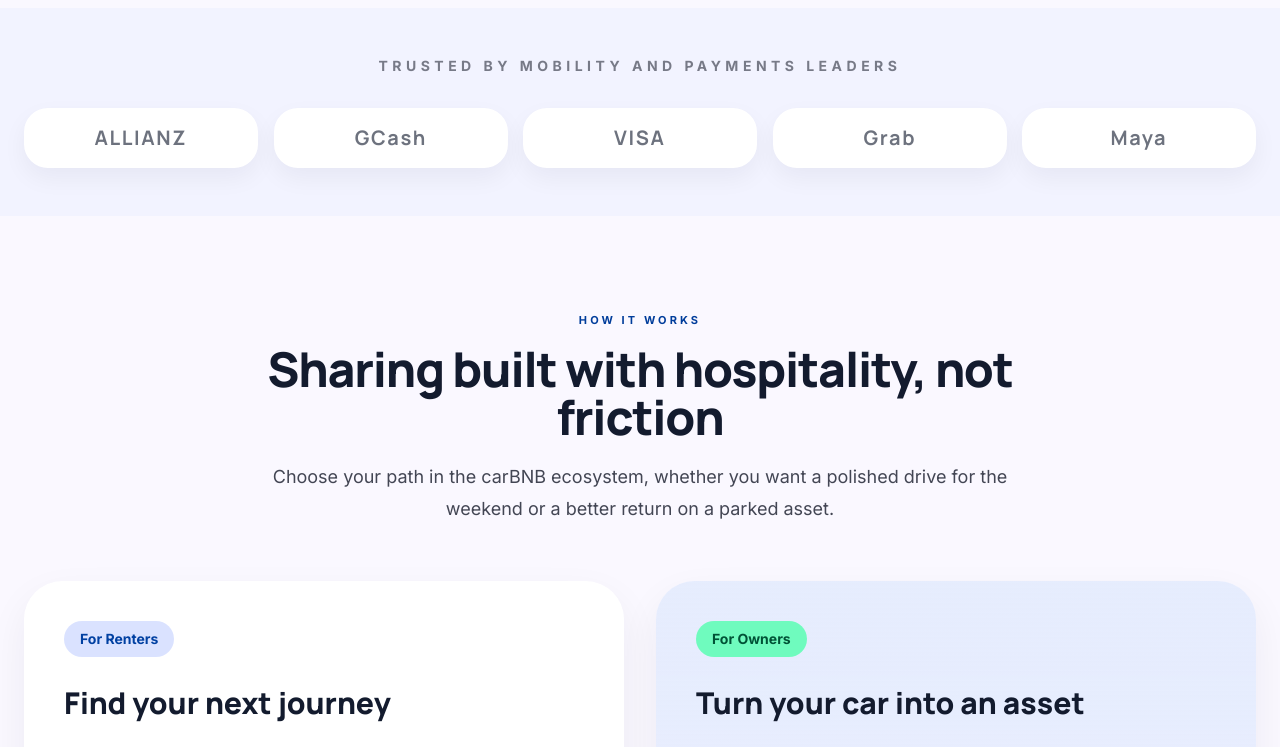
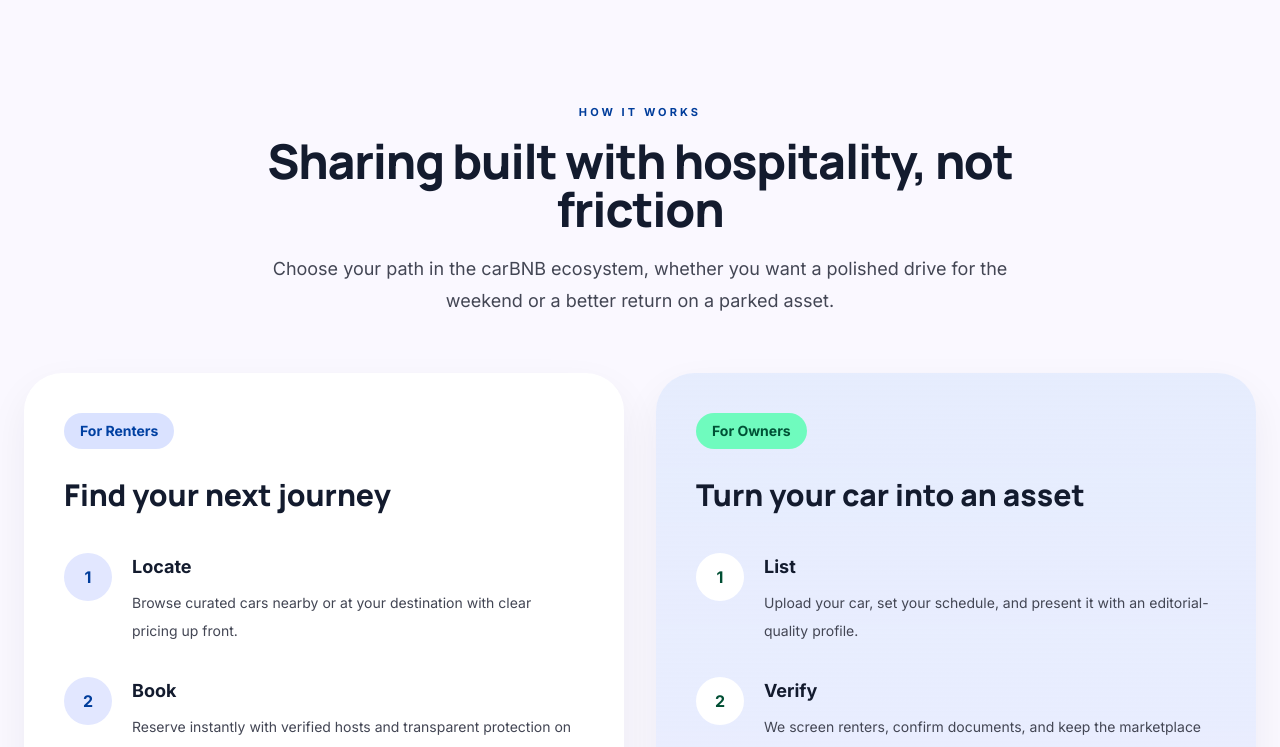
Before and after one commit to internz2026-sys/CarBNB, a Next.js app: page / in a window 1280 px wide. Shown: the part 1086-1833 px from the top of the page. Built offline with nearby package versions, Linux system fonts and the light colour scheme.

Commit message:
feat: remove 'Trusted By' section from landing page

```diff
--- a/components/marketing/landing-page.tsx
+++ b/components/marketing/landing-page.tsx
@@ -126,7 +126,7 @@
   },
 ];
 
-const partnerNames = ["ALLIANZ", "GCash", "VISA", "Grab", "Maya"];
+
 
 function initialsFor(name: string) {
   return name
@@ -337,24 +337,7 @@
           </div>
         </section>
 
-        <section className="bg-surface-container-low px-6 py-12">
-          <div className="mx-auto max-w-7xl">
-            <ScrollReveal>
-              <p className="text-center text-sm font-bold uppercase tracking-[0.32em] text-on-surface-variant/70">
-                Trusted by mobility and payments leaders
-              </p>
-            </ScrollReveal>
-            <div className="mt-8 grid grid-cols-2 gap-4 sm:grid-cols-3 lg:grid-cols-5">
-              {partnerNames.map((partner, index) => (
-                <ScrollReveal key={partner} delay={index * 70}>
-                  <div className="rounded-[1.5rem] bg-surface-container-lowest px-5 py-4 text-center font-headline text-xl font-bold tracking-[0.08em] text-on-surface/62 shadow-[0_10px_24px_rgb(19_27_46_/_0.05)]">
-                    {partner}
-                  </div>
-                </ScrollReveal>
-              ))}
-            </div>
-          </div>
-        </section>
+
 
         <section className="scroll-mt-28 px-6 py-24" id="how-it-works">
           <div className="mx-auto max-w-7xl">
```
